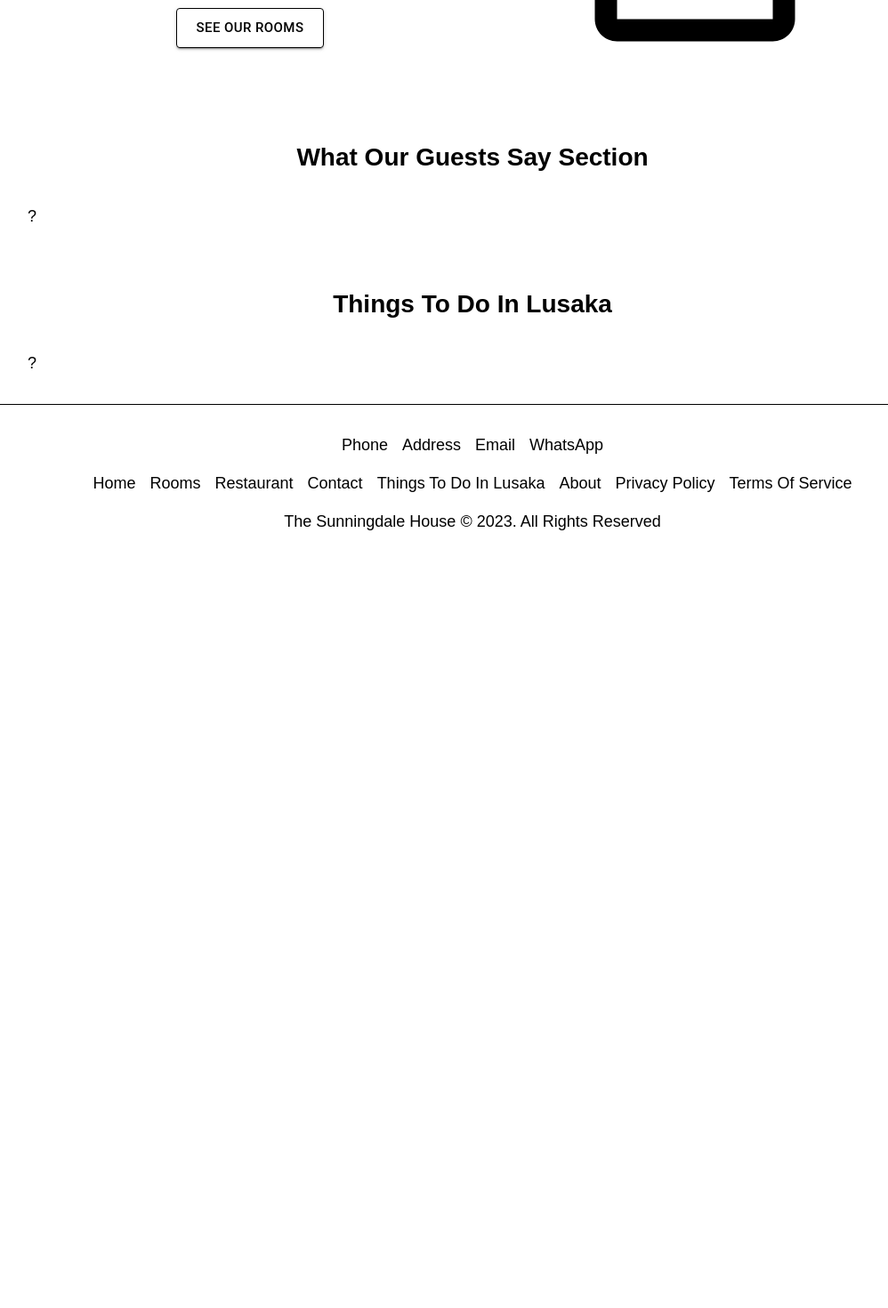
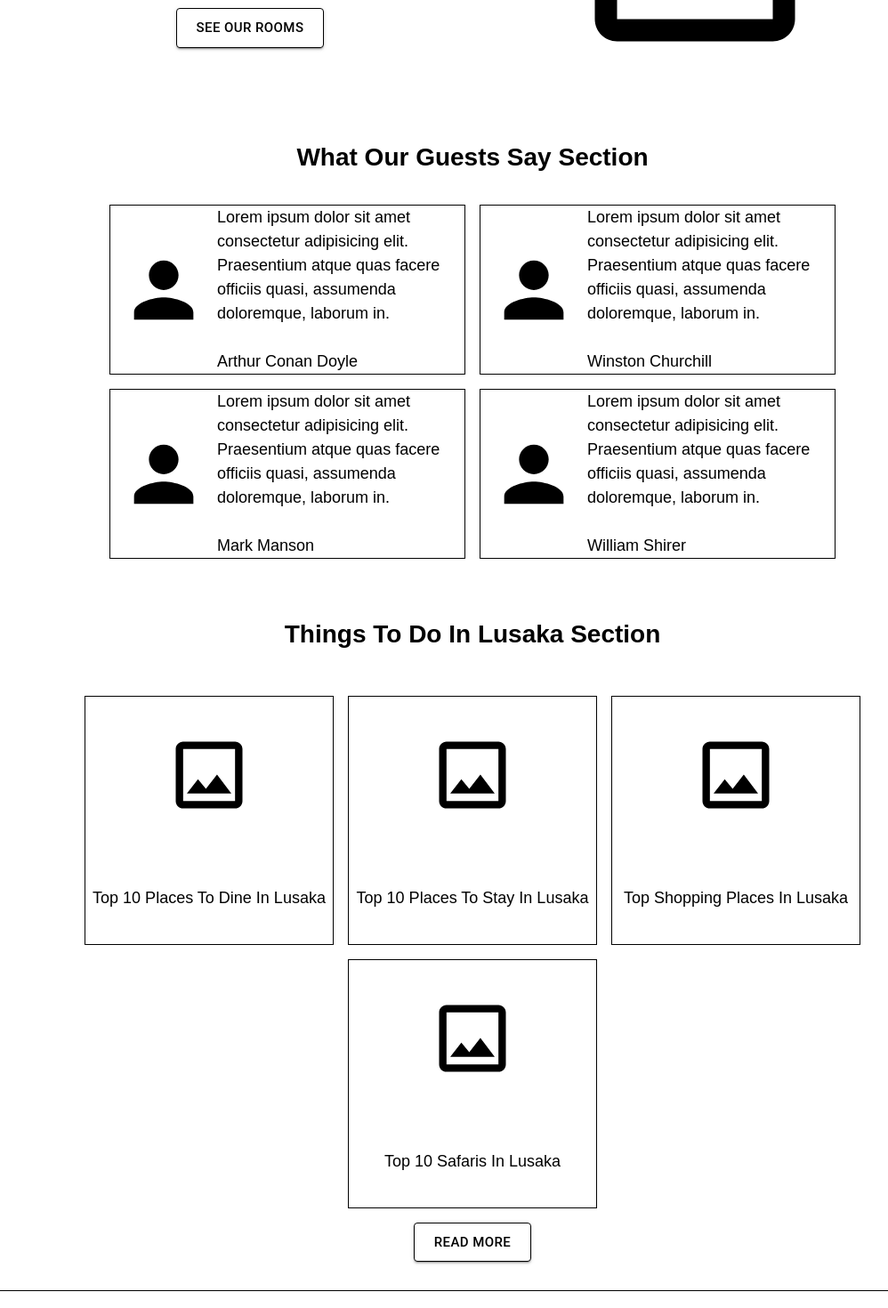
Before and after one commit to spqrod/the-sunningdale-house, a React (Create React App) app: page / in a window 1280 px wide. Shown: the part 1560-3030 px from the top of the page at 89% size, without its empty margins (109-1107 px from the left). Before the commit the page ends 2192 px from the top, so only its background shows below. Built offline with nearby package versions, Linux system fonts and the light colour scheme.

Commit message:
Add info to home page

```diff
--- a/src/pages/Home.js
+++ b/src/pages/Home.js
@@ -1,6 +1,7 @@
 import "../styles/home.css";
 import Button from "@mui/material/Button"
 import PhotoOutlinedIcon from "@mui/icons-material/PhotoOutlined";
+import PersonIcon from '@mui/icons-material/Person';
 
 export default function Home() {
     return (
@@ -47,14 +48,68 @@ export default function Home() {
                     <PhotoOutlinedIcon sx={{fontSize: "300px"}} />
                 </div>
             </section>
-            <section className="whatOurGuestsSaySection">
+            <section className="reviewsSection">
                 <h2>What Our Guests Say Section</h2>
-                <p>?</p>
+                <div className="reviewsContainer">
+                    <div className="reviewContainer">
+                        <PersonIcon sx={{fontSize: "100px"}} />
+                        <div className="reviewInfoContainer">
+                            <p>Lorem ipsum dolor sit amet consectetur adipisicing elit. Praesentium atque quas facere officiis quasi, assumenda doloremque, laborum in.</p><br></br>
+                            <p>Arthur Conan Doyle</p>
+                        </div>
+                    </div>
+                    <div className="reviewContainer">
+                        <PersonIcon sx={{fontSize: "100px"}} />
+                        <div className="reviewInfoContainer">
+                            <p>Lorem ipsum dolor sit amet consectetur adipisicing elit. Praesentium atque quas facere officiis quasi, assumenda doloremque, laborum in.</p><br></br>
+                            <p>Winston Churchill</p>
+                        </div>
+                    </div>
+                    <div className="reviewContainer">
+                        <PersonIcon sx={{fontSize: "100px"}} />
+                        <div className="reviewInfoContainer">
+                            <p>Lorem ipsum dolor sit amet consectetur adipisicing elit. Praesentium atque quas facere officiis quasi, assumenda doloremque, laborum in.</p><br></br>
+                            <p>Mark Manson</p>
+                        </div>
+                    </div>
+                    <div className="reviewContainer">
+                        <PersonIcon sx={{fontSize: "100px"}} />
+                        <div className="reviewInfoContainer">
+                            <p>Lorem ipsum dolor sit amet consectetur adipisicing elit. Praesentium atque quas facere officiis quasi, assumenda doloremque, laborum in.</p><br></br>
+                            <p>William Shirer</p>
+                        </div>
+                    </div>
+                </div>
             </section>
-            <section className="thingsToDoInLusakaSection">
-                <h2>Things To Do In Lusaka</h2>
-                <p>?</p>
+            <section className="blogSection">
+                <h2>Things To Do In Lusaka Section</h2>
+                <div className="blogPostsContainer">
+                    <div className="blogPostContainer">
+                        <PhotoOutlinedIcon sx={{fontSize: "100px"}} />
+                        <p className="blogPostName">Top 10 Places To Dine In Lusaka</p>
+                    </div>
+                    <div className="blogPostContainer">
+                        <PhotoOutlinedIcon sx={{fontSize: "100px"}} />
+                        <p className="blogPostName">Top 10 Places To Stay In Lusaka</p>
+                    </div>
+                    <div className="blogPostContainer">
+                        <PhotoOutlinedIcon sx={{fontSize: "100px"}} />
+                        <p className="blogPostName">Top Shopping Places In Lusaka</p>
+                    </div>
+                    <div className="blogPostContainer">
+                        <PhotoOutlinedIcon sx={{fontSize: "100px"}} />
+                        <p className="blogPostName">Top 10 Safaris In Lusaka</p>
+                    </div>
+                </div>
+                <Button variant="contained" size="large" href="/things-to-do-in-lusaka"
+                            sx={{
+                                backgroundColor: "white",
+                                color: "black",
+                                border: "1px solid black"
+                            }}>Read More
+                    </Button>
             </section>
+
         </main>
     );
 }
--- a/src/styles/home.css
+++ b/src/styles/home.css
@@ -45,3 +45,47 @@
     align-items: center;
     gap: var(--small-gap);
 }
+
+.homePage .reviewsContainer {
+    display: flex;
+    justify-content: center;
+    gap: var(--small-gap);
+    flex-wrap: wrap;
+}
+
+.homePage .reviewContainer {
+    width: 400px;
+    display: grid;
+    grid-template-columns: 120px 1fr;
+    border: 1px solid black;
+    align-items: center;
+    justify-items: center;
+}
+
+.homePage .blogSection {
+    display: flex;
+    justify-content: center;
+    flex-wrap: wrap;
+    gap: var(--small-gap);
+}
+
+.homePage .blogPostsContainer {
+    display: flex;
+    justify-content: center;
+    gap: var(--small-gap);
+    flex-wrap: wrap;
+}
+
+.homePage .blogPostContainer {
+    width: 280px;
+    height: 280px;
+    display: flex;
+    flex-wrap: wrap;
+    justify-content: center;
+    align-items: center;
+    border: 1px solid black;
+}
+
+.homePage .blogPostName {
+    text-align: center;
+}
```
